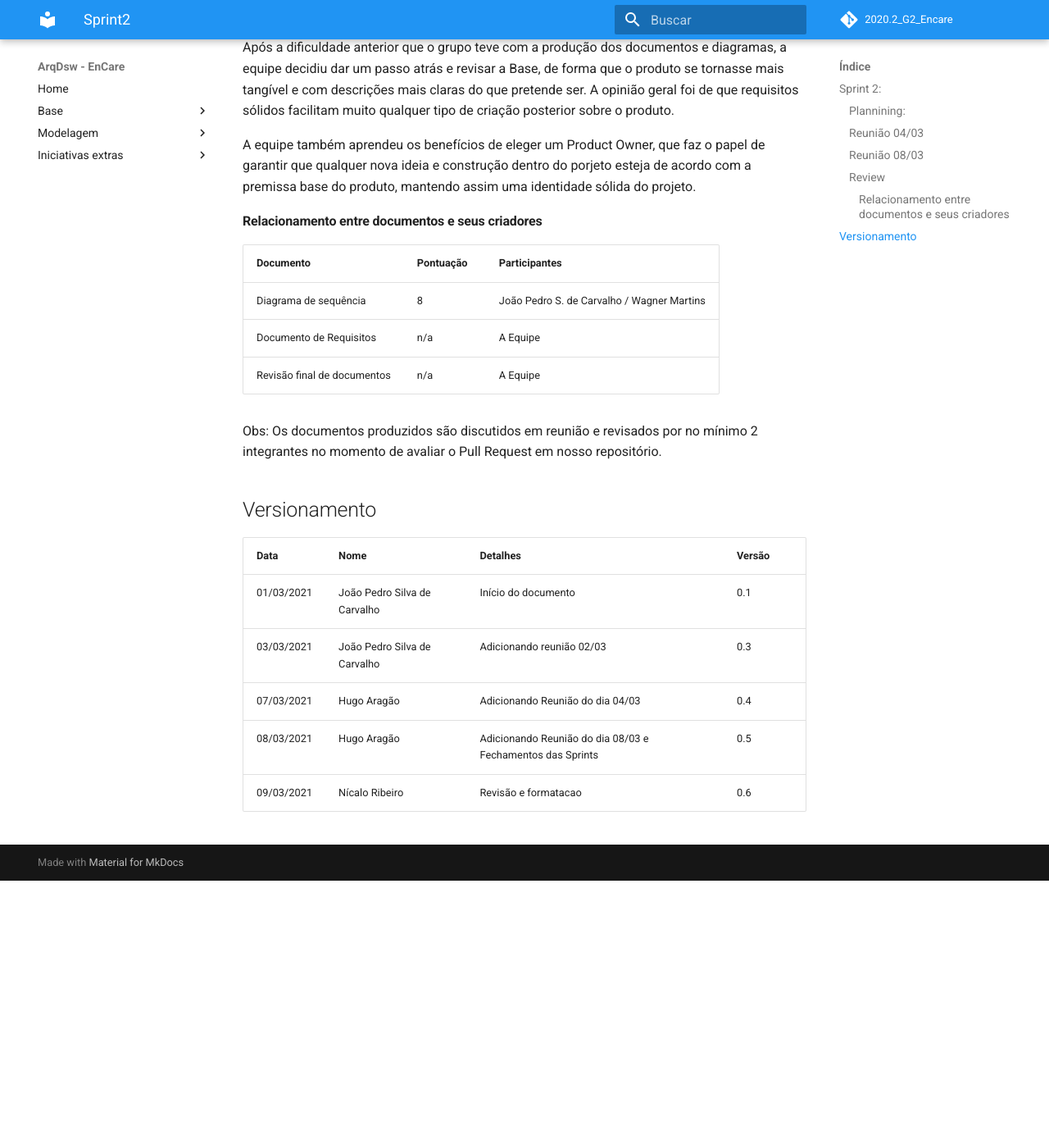
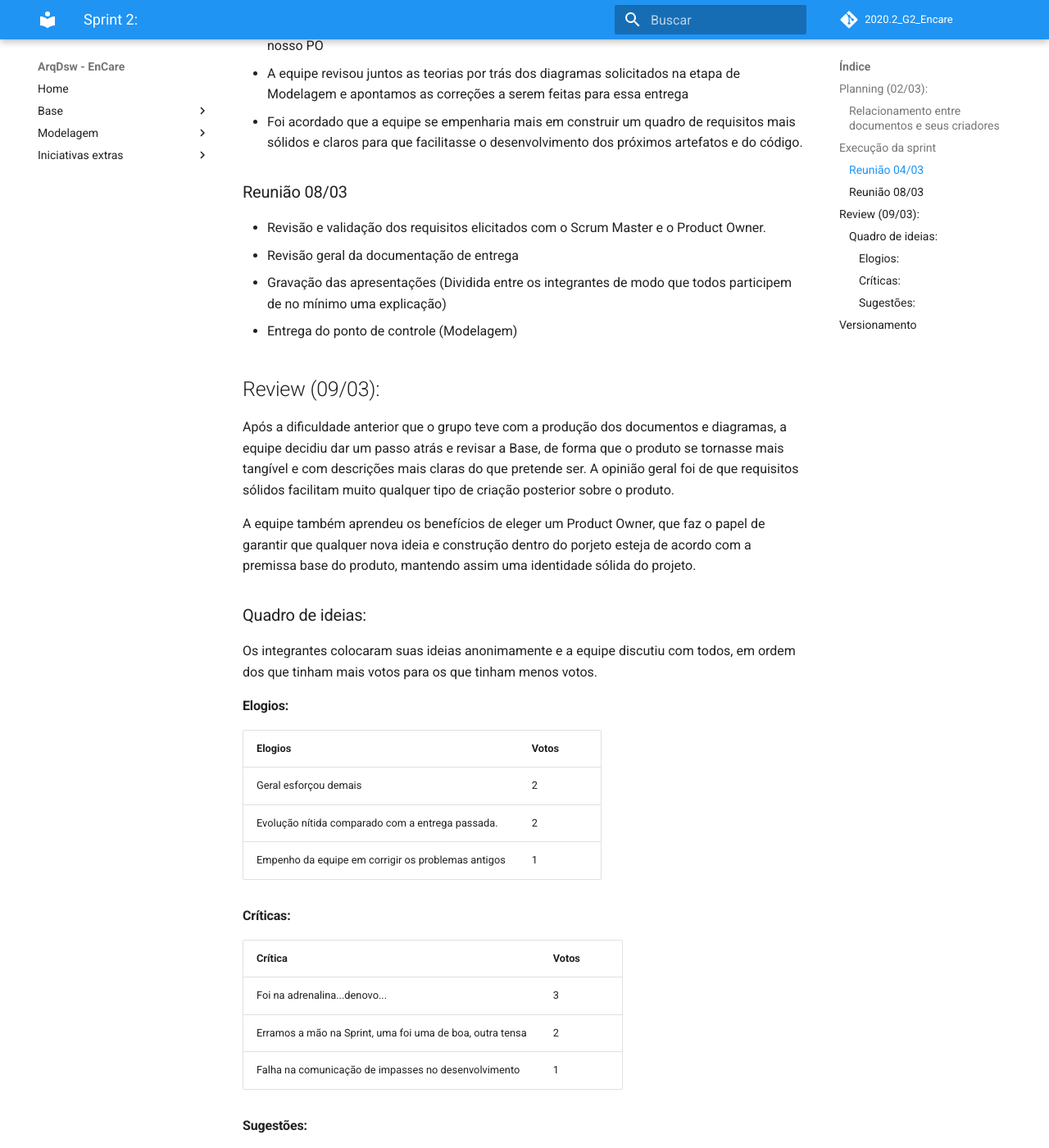
Before and after one commit to UnBArqDsw2020-2/2020.2_G2_Encare, an MkDocs documentation site: the page built from docs/Modelagem/sprints/Sprint2.md, in a window 1280 px wide and 1400 px high, scrolled down 1049 px. Shown: the whole window at 82% size. Built offline with MkDocs 1.6.1 and Material for MkDocs 9.7.7, drawn with Linux system fonts in a browser that asks for light colours; comment, search, counter and statistics services are not loaded; before the commit the page ends 2123 px from its top, so only the background shows below that; some of the changed text lies outside the part shown.

Commit message:
#54 Adicionando review e quadro de ideias da sprint 2

```diff
--- a/docs/Modelagem/sprints/Sprint2.md
+++ b/docs/Modelagem/sprints/Sprint2.md
@@ -1,5 +1,20 @@
-## Sprint 2:
-### Plannining:
+# Sprint 2:
+
+## Planning (02/03):
+
+Como nenhuma issue foi entregue da sprint passada, então todas foram deixadas como dívidas técnicas e foi adicionada apenas mais uma issue para a entrega da disciplina, e outras duas issues foram adiadas para a sprint 3, que foram o **Guia de estilo** e a **Configuração do ambiente**.
+
+### Relacionamento entre documentos e seus criadores
+
+|Documento| Pontuação | Participantes |
+|---------------------|---|------------------------------------------|
+|Diagrama de sequência|8|João Pedro S. de Carvalho / Wagner Martins|
+|Documento de Requisitos|n/a| A Equipe |
+|Revisão final de documentos|n/a| A Equipe |
+
+Obs: Os documentos produzidos são discutidos em reunião e revisados por no mínimo 2 integrantes no momento de avaliar o Pull Request em nosso repositório.
+
+## Execução da sprint
 
 ### Reunião 04/03
 
@@ -20,27 +35,47 @@ Reunião síncrona organizada para discutir as incoerências do projeto relacion
 * Gravação das apresentações (Dividida entre os integrantes de modo que todos participem de no mínimo uma explicação)
 * Entrega do ponto de controle (Modelagem)
 
-### Review
+
+## Review (09/03):
+
 Após a dificuldade anterior que o grupo teve com a produção dos documentos e diagramas, a equipe decidiu dar um passo atrás e revisar a Base, de forma que o produto se tornasse mais tangível e com descrições mais claras do que pretende ser. A opinião geral foi de que requisitos sólidos facilitam muito qualquer tipo de criação posterior sobre o produto.
 
 A equipe também aprendeu os benefícios de eleger um Product Owner, que faz o papel de garantir que qualquer nova ideia e construção dentro do porjeto esteja de acordo com a premissa base do produto, mantendo assim uma identidade sólida do projeto.
 
+### Quadro de ideias:
 
-#### Relacionamento entre documentos e seus criadores
-|Documento| Pontuação | Participantes |
-|---------------------|-|------------------------------------------|
-|Diagrama de sequência|8|João Pedro S. de Carvalho / Wagner Martins|
-|Documento de Requisitos|n/a| A Equipe |
-|Revisão final de documentos|n/a| A Equipe |
+Os integrantes colocaram  suas ideias anonimamente e a equipe discutiu com todos, em ordem dos que tinham mais votos para os que tinham menos votos.
 
-Obs: Os documentos produzidos são discutidos em reunião e revisados por no mínimo 2 integrantes no momento de avaliar o Pull Request em nosso repositório.
+#### Elogios:
+
+| Elogios | Votos |
+|---|---|
+|Geral esforçou demais | 2 |
+|Evolução nítida comparado com a entrega passada. | 2 |
+|Empenho da equipe em corrigir os problemas antigos | 1 |
+
+#### Críticas:
+
+| Crítica | Votos |
+|---|---|
+|Foi na adrenalina...denovo... |3|
+|Erramos a mão na Sprint, uma foi uma de boa, outra tensa |2|
+|Falha na comunicação de impasses no desenvolvimento |1|
+
+#### Sugestões:
+
+| Sugestão | Votos |
+|---|---|
+|Melhorar a comunicação e manter o compromisso com a qualidade do produto |2|
+|Melhorar as revisões dos PRs |0|
 
 ## Versionamento
 
 | Data | Nome | Detalhes | Versão |
 |-----|-------|---------|---------|
 | 01/03/2021 | João Pedro Silva de Carvalho | Início do documento | 0.1 |
-| 03/03/2021 | João Pedro Silva de Carvalho | Adicionando reunião 02/03 | 0.3 |
-| 07/03/2021 | Hugo Aragão | Adicionando Reunião do dia 04/03 | 0.4 |
-| 08/03/2021 | Hugo Aragão | Adicionando Reunião do dia 08/03 e Fechamentos das Sprints | 0.5 |
-| 09/03/2021 | Nícalo Ribeiro | Revisão e formatacao | 0.6 |
+| 03/03/2021 | João Pedro Silva de Carvalho | Adicionando reunião 02/03 | 0.2 |
+| 07/03/2021 | Hugo Aragão | Adicionando Reunião do dia 04/03 | 0.3 |
+| 08/03/2021 | Hugo Aragão | Adicionando Reunião do dia 08/03 e Fechamentos das Sprints | 0.4 |
+| 09/03/2021 | Nícalo Ribeiro | Revisão e formatacao | 0.5 |
+| 16/03/2021 | João Pedro Carvalho | Adição da sprint review e quadro de ideias | 1.0 |
```
